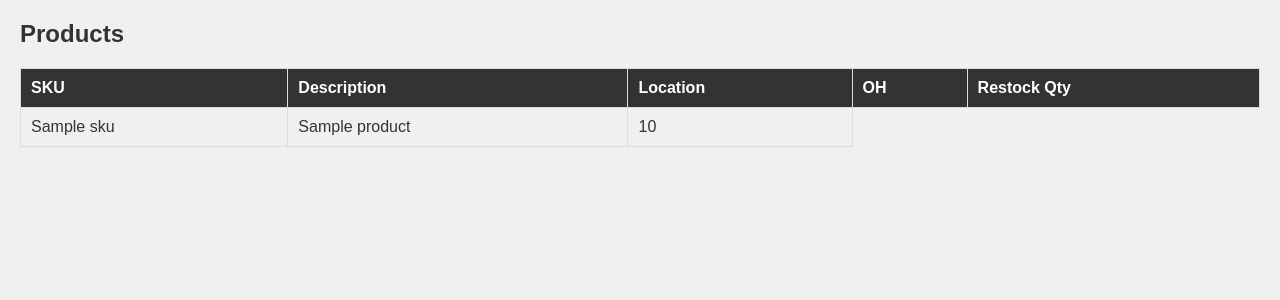
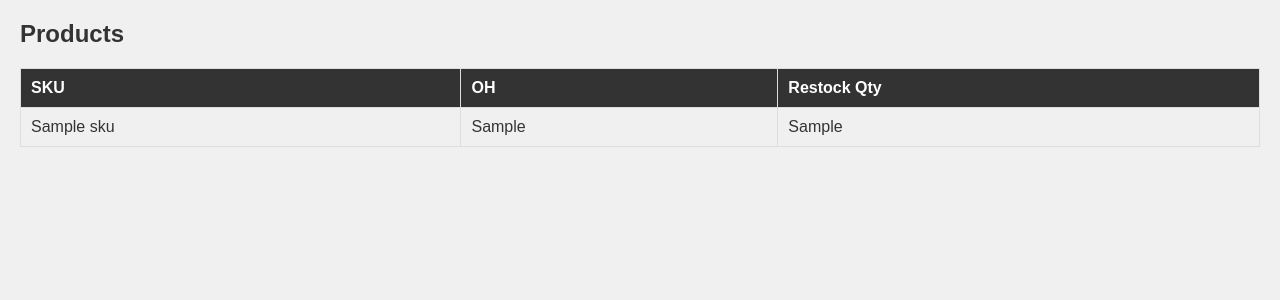
Before and after one commit to KenjiDoom/Inventory, a Flask app: template templates/report_summary.html in a window 1280 px wide. Shown: the part 100-400 px from the top of the page. Run offline with Flask 3, Linux system fonts and the light colour scheme; the template is opened without the code that fills it: most values are stand-ins (such as "Sample title", 1, 10 or a date in 2020).

Commit message:
displaying replen data

```diff
--- a/templates/report_summary.html
+++ b/templates/report_summary.html
@@ -54,18 +54,16 @@
             <thead>
                 <tr>
                     <th>SKU</th>
-                    <th>Description</th>
-                    <th>Location</th>
                     <th>OH</th>
                     <th>Restock Qty</th>
                 </tr>
             </thead>
             <tbody>
-                {% for product in data['products'] %}
+                {% for product in data %}
                     <tr>
                         <td class="sku" onclick="openDetailsWindow('{{ product['SKU'] }}')">{{ product['SKU'] }}</td>
-                        <td>{{ product['name'] }}</td>
-                        <td>{{ product['quantity'] }}</td>
+                        <td>{{ product['OH'] }}</td>
+                        <td>{{ product['Restock QTY'] }}</td>
                     </tr>
                 {% endfor %}
             </tbody>
```
